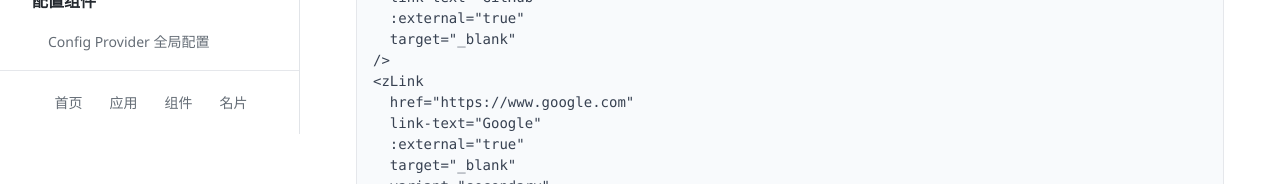
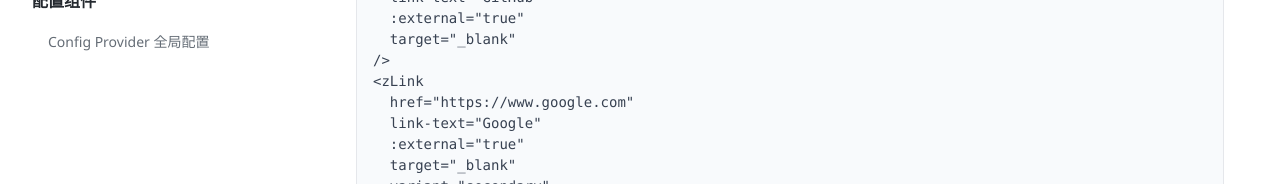
Before and after one commit to UnderHear-tools/UnderHear-Web, a Vue app in the folder UnderHear-frontend/: page /component/link in a window 1280 px wide. Shown: the part 730-914 px from the top of the page. Built offline with nearby package versions, Linux system fonts and the light colour scheme.

Commit message:
优化样式

```diff
--- a/UnderHear-frontend/src/module/components/layout/ComponentLayout.vue
+++ b/UnderHear-frontend/src/module/components/layout/ComponentLayout.vue
@@ -152,22 +152,6 @@
           </router-link>
         </div>
       </div>
-
-      <!-- 固定在底部的导航 -->
-      <nav class="bottom-nav">
-        <router-link to="/" class="bottom-nav-item">
-          <span class="nav-text">首页</span>
-        </router-link>
-        <router-link to="/application" class="bottom-nav-item">
-          <span class="nav-text">应用</span>
-        </router-link>
-        <router-link to="/component" class="bottom-nav-item">
-          <span class="nav-text">组件</span>
-        </router-link>
-        <router-link to="/namecard" class="bottom-nav-item">
-          <span class="nav-text">名片</span>
-        </router-link>
-      </nav>
     </aside>
 
     <!-- 主内容区域 -->
@@ -184,10 +168,9 @@
 
 .sidebar {
   width: 300px;
-  border-right: 1px solid #e1e4e8;
   position: fixed;
   left: 0;
-  height: 100vh;
+  height: calc(100vh - 64px);
   display: flex;
   flex-direction: column;
 }
@@ -195,6 +178,7 @@
 .sidebar-content {
   flex: 1;
   overflow-y: auto;
+  scrollbar-color: rgb(192, 192, 192) #ffffff;
   padding: 2rem;
 }
 
@@ -250,34 +234,6 @@
   gap: 0.5rem;
 }
 
-.bottom-nav-item {
-  display: flex;
-  align-items: center;
-  padding: 0.3rem 0.5rem;
-  text-decoration: none;
-  color: var(--font-gray);
-  transition: all 0.2s ease;
-  border-left: 3px solid transparent;
-  border-radius: 4px;
-}
-
-.bottom-nav-item:hover {
-  background-color: #E6E6E6;
-  color: var(--font-black);
-}
-
-.bottom-nav-item.router-link-active {
-  background-color: #dbeafe;
-  color: #1e40af;
-  border-left-color: #3b82f6;
-  font-weight: 500;
-}
-
-.nav-text {
-  font-size: 14px;
-  font-weight: 500;
-}
-
 /* 响应式设计 */
 @media (max-width: 1420px) {
   .main-content {
```
